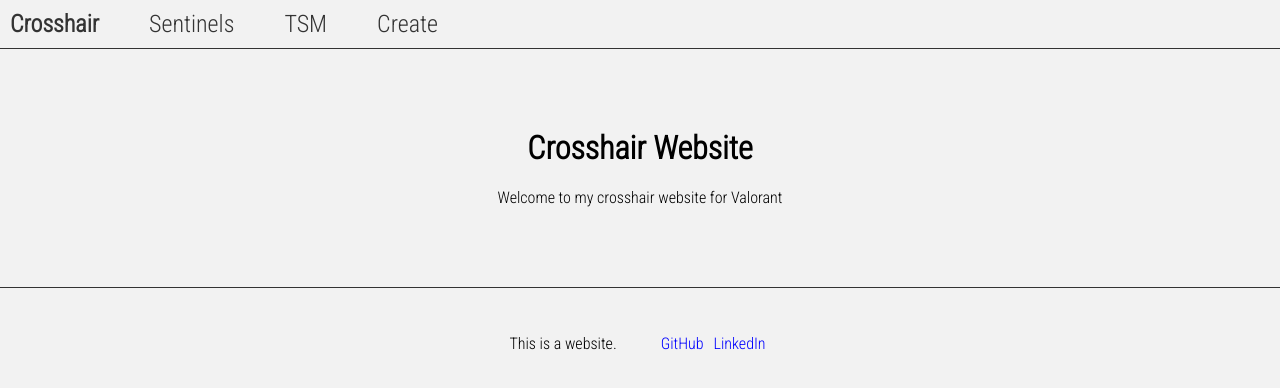
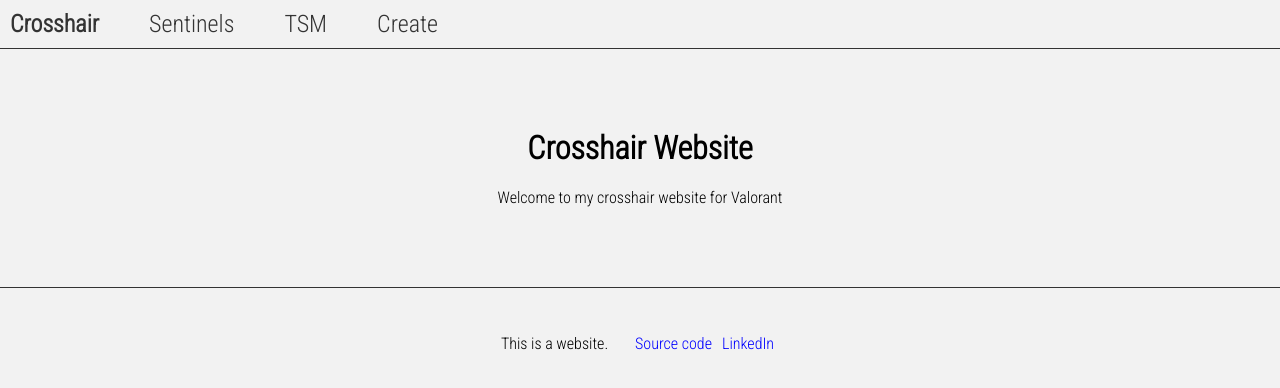
Before and after one commit to calvinlinz/crosshair, a Next.js app: page / in a window 1280 px wide. Shown: the top 388 px of the page. Built offline with nearby package versions, Linux system fonts and the light colour scheme.

Commit message:
source code link

```diff
--- a/comps/footer.js
+++ b/comps/footer.js
@@ -9,7 +9,7 @@ const footer = () => {
                 <p>This is a website.</p>
             </div>
             <div className = "footItem">
-                <Link href ="https://github.com/calvinlinz"><a>GitHub</a></Link>
+                <Link href ="https://github.com/calvinlinz/crosshair"><a>Source code</a></Link>
                 <Link href ="https://linkedin.com/in/calvinlinz"><a>LinkedIn</a></Link>
             </div>
 
```
